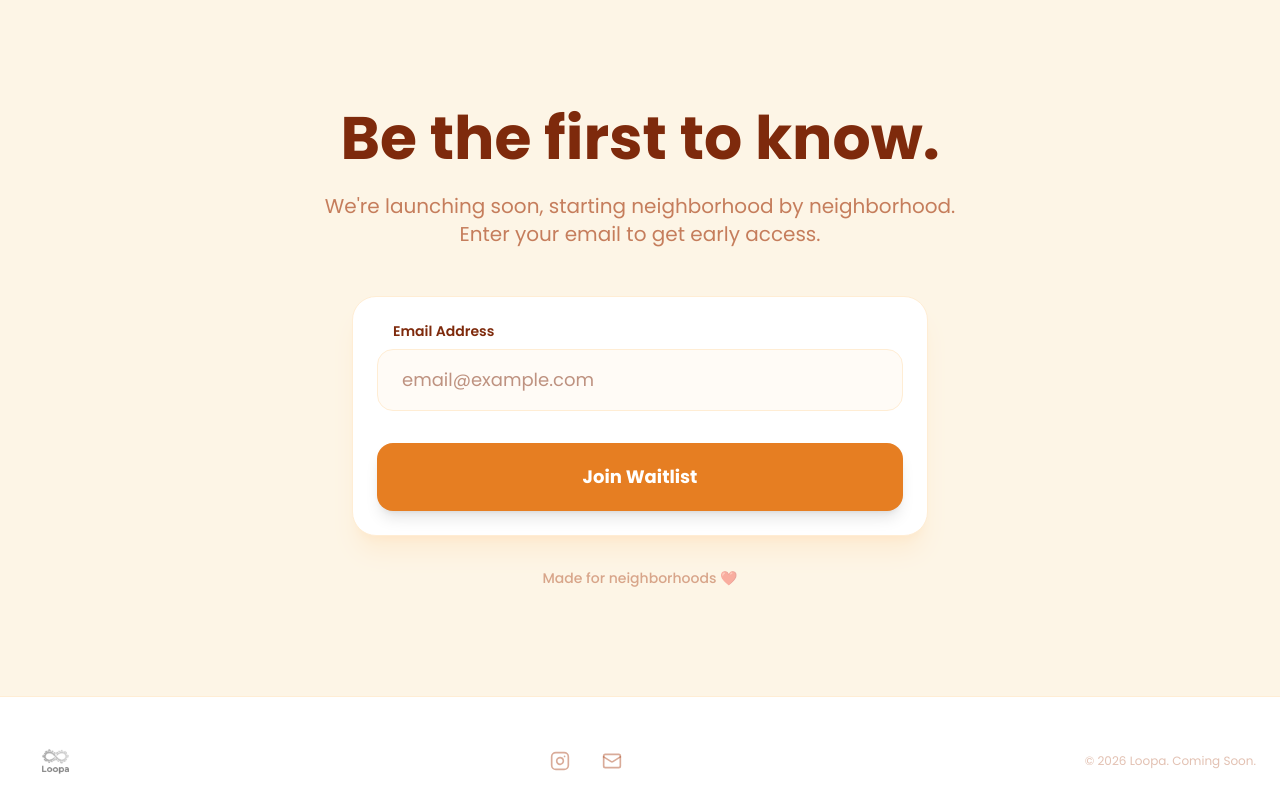
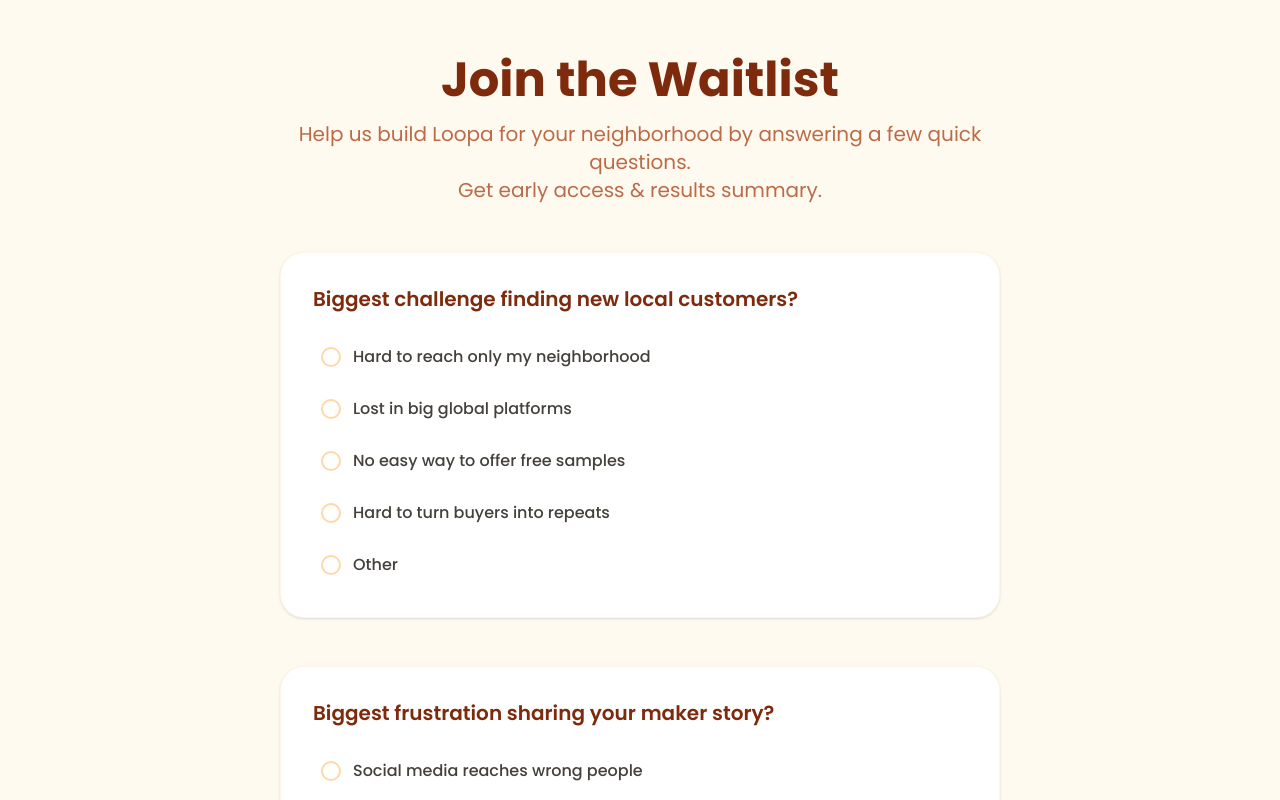
Before and after one commit to helploopa/loopahood-landingpage, a React (Vite) app: page / in a window 1280 px wide. Shown: the part 840-1640 px from the top of the page. Built offline with nearby package versions, Linux system fonts and the light colour scheme.

Commit message:
Add files via upload

```diff
--- a/src/app/App.tsx
+++ b/src/app/App.tsx
@@ -1,5 +1,5 @@
 import { Toaster } from "sonner";
-import { Navbar, Hero, ComingSoon, Footer } from "./components/LandingPage";
+import { Navbar, Hero, SurveySection, Footer } from "./components/LandingPage";
 
 function App() {
   return (
@@ -7,7 +7,7 @@
       <Navbar />
       <main className="relative">
         <Hero />
-        <ComingSoon />
+        <SurveySection />
       </main>
       <Footer />
       <Toaster position="top-center" />
--- a/src/app/components/LandingPage.tsx
+++ b/src/app/components/LandingPage.tsx
@@ -185,6 +185,239 @@
   );
 };
 
+
+export const SurveySection = () => {
+  const [answers, setAnswers] = useState<Record<number, string>>({});
+  const [otherInputs, setOtherInputs] = useState<Record<number, string>>({});
+  const [email, setEmail] = useState("");
+  const [zipcode, setZipcode] = useState("");
+  const [isSubmitting, setIsSubmitting] = useState(false);
+
+  const questions = [
+    {
+      id: 1,
+      question: "Biggest challenge finding new local customers?",
+      options: [
+        "Hard to reach only my neighborhood",
+        "Lost in big global platforms",
+        "No easy way to offer free samples",
+        "Hard to turn buyers into repeats",
+        "Other"
+      ]
+    },
+    {
+      id: 2,
+      question: "Biggest frustration sharing your maker story?",
+      options: [
+        "Social media reaches wrong people",
+        "Word-of-mouth too slow/inconsistent",
+        "Global sites hide my personal story",
+        "No dedicated place for story + products",
+        "No major issue"
+      ]
+    },
+    {
+      id: 3,
+      question: "Most overwhelming part of managing your business?",
+      options: [
+        "Using too many separate tools/apps",
+        "Tracking limited inventory",
+        "Marketing locally without big costs",
+        "Handling payments & transactions",
+        "None / Other"
+      ]
+    },
+    {
+      id: 4,
+      question: "What would help you collaborate with nearby makers?",
+      options: [
+        "Easy way to find local makers",
+        "Tools to create joint bundles",
+        "Features for shared visibility/samples",
+        "No interest in collaborating",
+        "Other"
+      ]
+    },
+    {
+      id: 5,
+      question: "How important is buyer feedback for improving your products?",
+      options: [
+        "Very – want it tied to my listings",
+        "Somewhat – current feedback is messy",
+        "Not very – rely on repeats/chats",
+        "Hard to get consistent feedback",
+        "Not applicable"
+      ]
+    }
+  ];
+
+  const handleOptionChange = (questionId: number, option: string) => {
+    setAnswers(prev => ({ ...prev, [questionId]: option }));
+    if (option !== "Other" && option !== "None / Other") {
+      setOtherInputs(prev => {
+        const newInputs = { ...prev };
+        delete newInputs[questionId];
+        return newInputs;
+      });
+    }
+  };
+
+  const isFormValid = (Object.keys(answers).length > 0 || email.length > 0);
+
+  const handleSubmit = async (e: React.FormEvent) => {
+    e.preventDefault();
+    if (!isFormValid) return;
+
+    setIsSubmitting(true);
+
+    // Construct payload
+    const payload: Record<string, string> = { email, zipcode };
+
+    questions.forEach(q => {
+      const selectedOption = answers[q.id];
+      if (selectedOption === "Other" || selectedOption === "None / Other") {
+        payload[`q${q.id}`] = `Other: ${otherInputs[q.id] || ""}`;
+      } else {
+        payload[`q${q.id}`] = selectedOption || "";
+      }
+    });
+
+    try {
+      // Send POST request
+      const response = await fetch('https://n8n.srv996951.hstgr.cloud/webhook/767029a7-5f19-4f79-844b-c71ce9948056', {
+        method: "POST",
+        headers: { "Content-Type": "application/json" },
+        body: JSON.stringify(payload),
+      });
+
+      if (response.ok) {
+        toast.success("Thanks for your feedback! We'll be in touch.");
+        setAnswers({});
+        setOtherInputs({});
+        setEmail("");
+        setZipcode("");
+      } else {
+        toast.error("Something went wrong. Please try again.");
+      }
+    } catch (error) {
+      toast.error("Network error. Please try again later.");
+    } finally {
+      setIsSubmitting(false);
+    }
+  };
+
+  return (
+    <section id="waitlist" className="py-24 bg-[#FFFaf0] relative border-b border-orange-100">
+      <div className="container mx-auto px-6 max-w-3xl">
+        <div className="text-center mb-12">
+          <motion.h2
+            initial={{ opacity: 0, y: 20 }}
+            whileInView={{ opacity: 1, y: 0 }}
+            viewport={{ once: true }}
+            className="text-3xl md:text-5xl font-bold text-orange-900 mb-4"
+          >
+            Join the Waitlist
+          </motion.h2>
+          <motion.p
+            initial={{ opacity: 0, y: 20 }}
+            whileInView={{ opacity: 1, y: 0 }}
+            viewport={{ once: true }}
+            transition={{ delay: 0.1 }}
+            className="text-xl text-orange-800/70"
+          >
+            Help us build Loopa for your neighborhood by answering a few quick questions. <br className="hidden md:block" />
+            Get early access & results summary.
+          </motion.p>
+        </div>
+
+        <motion.form
+          initial={{ opacity: 0, y: 30 }}
+          whileInView={{ opacity: 1, y: 0 }}
+          viewport={{ once: true }}
+          transition={{ delay: 0.2 }}
+          onSubmit={handleSubmit}
+          className="space-y-12"
+        >
+          {questions.map((q) => (
+            <div key={q.id} className="bg-white p-6 md:p-8 rounded-3xl shadow-sm border border-orange-100/50">
+              <h3 className="text-xl font-semibold text-orange-900 mb-6">{q.question}</h3>
+              <div className="space-y-3">
+                {q.options.map((option) => (
+                  <label key={option} className="flex items-center gap-3 cursor-pointer group p-2 hover:bg-orange-50 rounded-lg transition-colors">
+                    <div className={`w-5 h-5 rounded-full border-2 flex items-center justify-center transition-colors ${answers[q.id] === option ? 'border-orange-500' : 'border-orange-200 group-hover:border-orange-300'}`}>
+                      {answers[q.id] === option && <div className="w-2.5 h-2.5 rounded-full bg-orange-500" />}
+                    </div>
+                    <input
+                      type="radio"
+                      name={`q-${q.id}`}
+                      value={option}
+                      checked={answers[q.id] === option}
+                      onChange={() => handleOptionChange(q.id, option)}
+                      className="hidden"
+                    />
+                    <span className="text-stone-700 font-medium">{option}</span>
+                  </label>
+                ))}
+
+                {(answers[q.id] === "Other" || answers[q.id] === "None / Other") && (
+                  <div className="pl-8 mt-2">
+                    <input
+                      type="text"
+                      placeholder="Please specify..."
+                      value={otherInputs[q.id] || ""}
+                      onChange={(e) => setOtherInputs(prev => ({ ...prev, [q.id]: e.target.value }))}
+                      className="w-full text-sm px-4 py-2 border border-orange-200 rounded-lg focus:outline-none focus:border-orange-400 focus:ring-1 focus:ring-orange-400 bg-orange-50/30"
+                      autoFocus
+                    />
+                  </div>
+                )}
+              </div>
+            </div>
+          ))}
+
+          <div className="bg-orange-50 p-8 rounded-3xl border border-orange-100 space-y-6">
+            <div className="grid md:grid-cols-2 gap-6">
+              <div className="space-y-2">
+                <label className="text-sm font-semibold text-orange-900 ml-1">Your Email <span className="text-orange-900/40 font-normal">(required for waitlist)</span></label>
+                <input
+                  type="email"
+                  required
+                  value={email}
+                  onChange={(e) => setEmail(e.target.value)}
+                  placeholder="For early access & summary"
+                  className="w-full px-5 py-3 bg-white border border-orange-200 rounded-xl focus:outline-none focus:border-orange-400 focus:ring-2 focus:ring-orange-100 text-orange-900"
+                />
+              </div>
+              <div className="space-y-2">
+                <label className="text-sm font-semibold text-orange-900 ml-1">Zipcode <span className="text-orange-900/40 font-normal">(optional)</span></label>
+                <input
+                  type="text"
+                  value={zipcode}
+                  onChange={(e) => setZipcode(e.target.value)}
+                  placeholder="e.g. 94103"
+                  className="w-full px-5 py-3 bg-white border border-orange-200 rounded-xl focus:outline-none focus:border-orange-400 focus:ring-2 focus:ring-orange-100 text-orange-900"
+                />
+              </div>
+            </div>
+          </div>
+
+          <div className="text-center pt-4">
+            <button
+              disabled={!isFormValid || isSubmitting}
+              className="px-10 py-5 bg-[#E67E22] text-white rounded-full text-xl font-bold hover:bg-[#D35400] transition-all transform hover:scale-105 shadow-xl active:scale-95 disabled:opacity-50 disabled:grayscale disabled:cursor-not-allowed disabled:hover:scale-100"
+            >
+              {isSubmitting ? "Joining..." : "Join Waitlist & Send Answers →"}
+            </button>
+            <p className="mt-4 text-sm text-orange-900/40">
+              We respect your privacy. No spam, ever.
+            </p>
+          </div>
+        </motion.form>
+      </div>
+    </section>
+  );
+};
+
 export const Footer = () => {
   return (
     <footer className="py-12 bg-white border-t border-orange-100">
```
